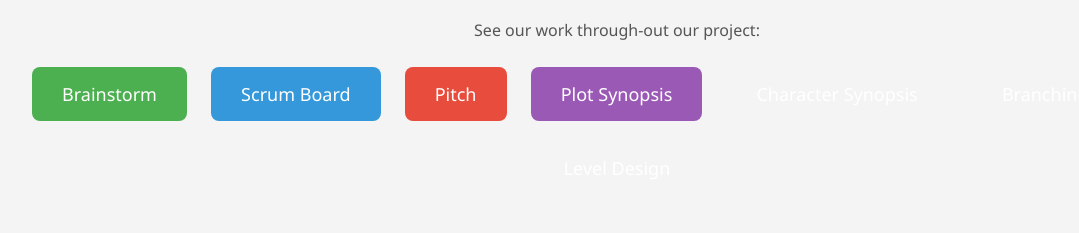
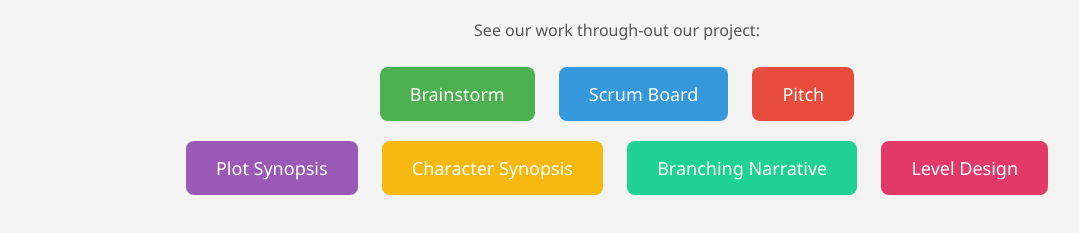
Before and after one commit to CadeGardener/GameDesignCA1-2023, a plain HTML site: page index.html in a window 1280 px wide. Shown: the part 67-300 px from the top of the page, without its empty margins (23-1102 px from the left). Drawn offline with Linux system fonts and the light colour scheme.

Commit message:
Update index.html

```diff
--- a/index.html
+++ b/index.html
@@ -70,30 +70,30 @@
     }
 
        .button5 {
-      background-color: ##3cc5c7;
+      background-color: #f7b90f;
       color: white;
     }
 
     .button5:hover {
-      background-color: ##3cc5c7;
+      background-color: #f7b90f;
     }
 
        .button6 {
-      background-color: ##e034b5;
+      background-color: #1fd193;
       color: white;
     }
 
     .button6:hover {
-      background-color: ##e034b5;
+      background-color: #1cba83;
     }
 
        .button7 {
-      background-color: ##e33969;
+      background-color: #e33969;
       color: white;
     }
 
     .button7:hover {
-      background-color: ##c22f58;
+      background-color: #c22f58;
     }
   </style>
 </head>
@@ -105,6 +105,7 @@
   <a href="https://trello.com/invite/b/9czBHYUB/ATTI99e12b982da90d1647f47ebca7b6b40bABB34197/brainstorm-ca1" class="button button1">Brainstorm</a>
   <a href="https://trello.com/invite/b/9anv4rXl/ATTIed03844953c985258a901281e0590db2E893D577/scrum-board-ip" class="button button2">Scrum Board</a>
   <a href="https://youtu.be/jHFqc23VXkM" class="button button3">Pitch</a>
+  <br>
   <a href="https://docs.google.com/document/d/e/2PACX-1vRKv0GEVzWei0wgw6Mf1-wmZndNPqbBHP2jOMqEz_xevqf_hYgM3LjgDuFgthGaS0tanEDVpu76a7oc/pub" class="button button4">Plot Synopsis</a>
   <a href="https://docs.google.com/document/d/e/2PACX-1vQaDULhwROoysduZvF_XBwzebIMwquFwvBeXQx_0GpYRXJGUx-jVpS3LKZ2nhhmE6HQksTdT4fwfigV/pub" class="button button5">Character Synopsis</a>
   <a href="https://docs.google.com/document/d/e/2PACX-1vS6mmje-S7P_O8k9oAFZFicEslC4TaHzWogFSaYGks5U9KT4w0OtwX7V2WdIFAoY9BCEZhd_0ujYoUJ/pub" class="button button6">Branching Narrative</a>
```
